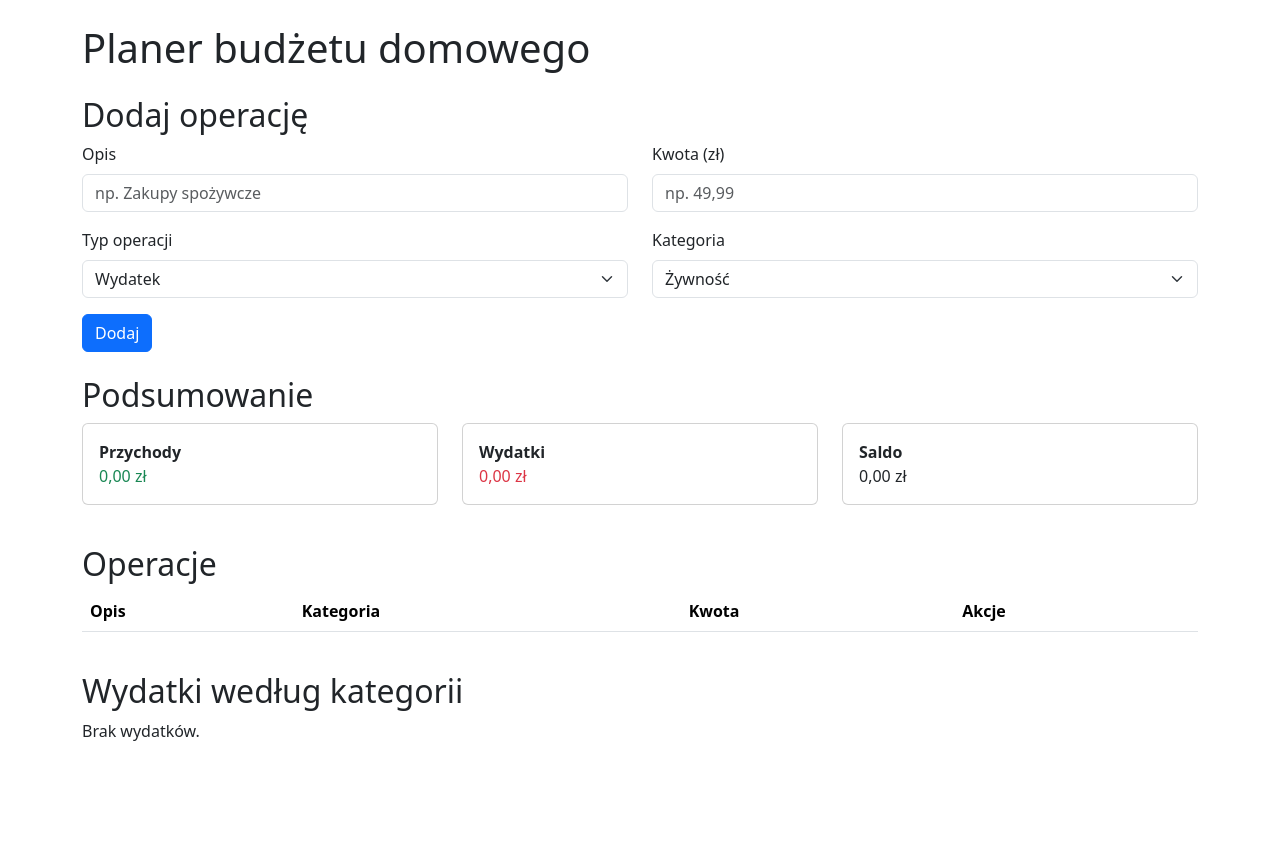
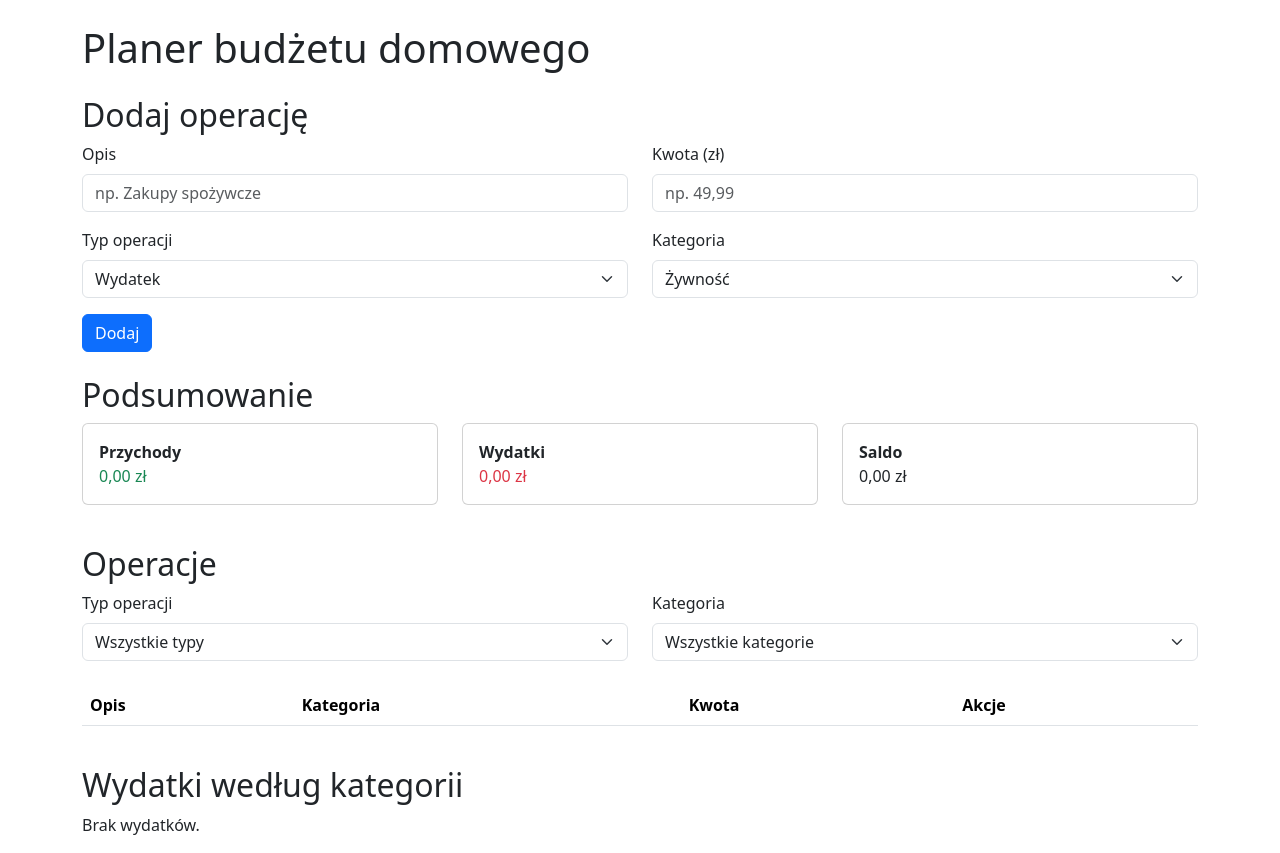
Before and after one commit to Avenke1337/planer_budzetu_domowego, a plain HTML site: page index.html in a window 1280 px wide. Before the commit the page ends 800 px from the top, so only its background shows below. Drawn offline with nearby package versions, Linux system fonts and the light colour scheme.

Commit message:
Dodanie mozliwosci filtrowania wydatkow/przychodow po kategoriach

```diff
--- a/index.html
+++ b/index.html
@@ -79,6 +79,23 @@
             </div>
         </div>
         <h2 class="mt-4">Operacje</h2>
+        <div class="row mb-3">
+            <div class="col-12 col-md-6 mb-2">
+                <label for="filtrTypu" class="form-label">Typ operacji</label>
+                <select id="filtrTypu" class="form-select">
+                    <option value="">Wszystkie typy</option>
+                    <option value="przychod">Przychód</option>
+                    <option value="wydatek">Wydatek</option>
+                </select>
+            </div>
+
+            <div class="col-12 col-md-6 mb-2">
+                <label for="filtrKategorii" class="form-label">Kategoria</label>
+                <select id="filtrKategorii" class="form-select">
+                    <option value="">Wszystkie kategorie</option>
+                </select>
+            </div>
+        </div>
 
         <div class="table-responsive">
             <table class="table table-striped">
--- a/script.js
+++ b/script.js
@@ -1,11 +1,26 @@
 $(function() {
     let operacje = [];
     let nastepneId = 1;
+    $('#filtrKategorii').append($('#kategoria option').clone());
+    $('#filtrKategorii').val('');
+
+    $('#filtrTypu, #filtrKategorii').on('change', function() {
+        wyswietlOperacje();
+    });
     //wyswietlanie operacji
     function wyswietlOperacje() {
     $('#listaOperacji').empty();
+    let filtrTypu = $('#filtrTypu').val();
+    let filtrKategorii = $('#filtrKategorii').val();
 
     for (let operacja of operacje) {
+        if (filtrTypu !== '' && operacja.typ !== filtrTypu) {
+            continue;
+        }
+
+        if (filtrKategorii !== '' && operacja.kategoria !== filtrKategorii) {
+            continue;
+        }
         let wiersz = $('<tr>');
         let kategoria = $('#kategoria option[value="' + operacja.kategoria + '"]').text();
         let kwota = operacja.kwota.toFixed(2).replace('.', ',') + ' zł';
```
Lines whose indentation alone changed are shown as unchanged.
